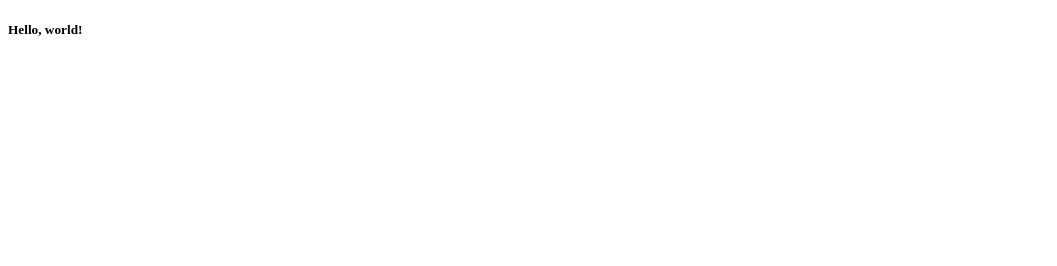
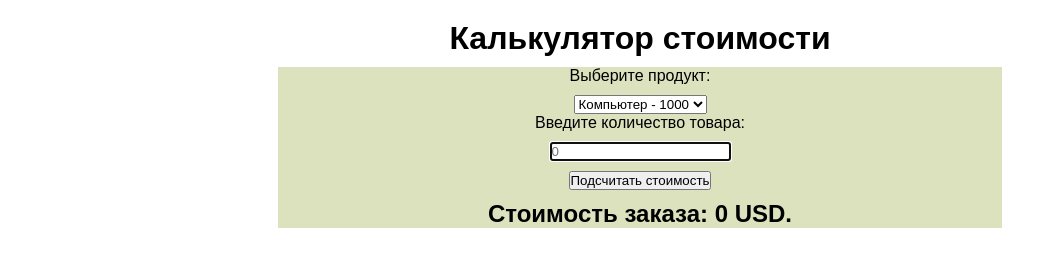
Before and after one commit to arslanov-sea/WEB, a website: page task/task5/task5.html in a window 1280 px wide. Shown: the whole page, without its empty margins (0-1057 px from the left). Drawn offline with Linux system fonts and the light colour scheme.

Commit message:
upload 5 task

```diff
--- /dev/null
+++ b/task/task5/task5.css
@@ -0,0 +1,19 @@
+* {
+    margin: 0;
+    padding: 0;
+    font-family: sans-serif;
+}
+
+.content {
+    max-width: 724px;
+    margin: 0 auto 0 auto;
+    text-align: center;
+    padding: 20px 0;
+}
+
+.formDiv {
+    background-color: #dce1be;
+    margin-top: 0;
+} .formDiv * {
+    margin: 10px 0 0 0;
+}
--- a/task/task5/task5.html
+++ b/task/task5/task5.html
@@ -1,15 +1,40 @@
-<!-- https://serblog.ru/kak-sdelat-kalkulyator-rascheta-stoimosti-na-javascript/?ysclid=locu0rxnwf802095777 -->
 <!DOCTYPE html>
 <html lang="en">
 <head>
     <meta charset="UTF-8">
     <meta name="viewport" content="width=device-width, initial-scale=1.0">
-    <title>Document</title>
+    <title>Задание 5</title>
+    <script defer src="task5.js"></script>
+    <link rel="stylesheet" href="task5.css">
 </head>
+
 <body>
-    <script>
-        a = 5;
-        document.write("<h" + a + ">Hello, world!</h" + a + ">");
-    </script>
+
+    <div class="content">
+        <h1>Калькулятор стоимости</h1>
+
+        <div class="formDiv">
+            <form>
+
+                <label for="product">Выберите продукт:</label><br>
+
+                <select id="product">
+                    <option value="1000">Компьютер - 1000</option>
+                    <option value="30">Мышь - 30</option>
+                    <option value="1500">Монитор - 1500</option>
+                    <option value="80">Клавиатура - 80</option>
+                </select>
+
+                <br>
+
+                <label for="volume">Введите количество товара:</label><br>
+                <input type="text" id="volume" placeholder="0" autofocus>
+                <br><button id="calculateButton" onclick="calc()" >Подсчитать стоимость</button>
+                <h2>Стоимость заказа: <span id="total">0</span> USD.</h2>
+            </form>
+        </div>
+    </div>
+
+
 </body>
 </html>
--- /dev/null
+++ b/task/task5/task5.js
@@ -0,0 +1,18 @@
+document.addEventListener("DOMContentLoaded", function () {
+    function isNotInteger(getCount) {
+        return /^\d+$/.test(getCount) && parseInt(getCount) !== 0;
+    }
+        function calc(event){
+            let getProduct=document.getElementById("product").value;
+            let getCount=document.getElementById("volume").value;
+            if(!isNotInteger(getCount))
+            {
+                window.alert("Значение введено некорректно");
+                 return;
+            }
+            let FinalPrice = getCount * getProduct;
+            document.getElementById("total").innerText = FinalPrice;
+            event.preventDefault();
+        }
+        document.getElementById("calculateButton").addEventListener("click", calc);
+});
```
